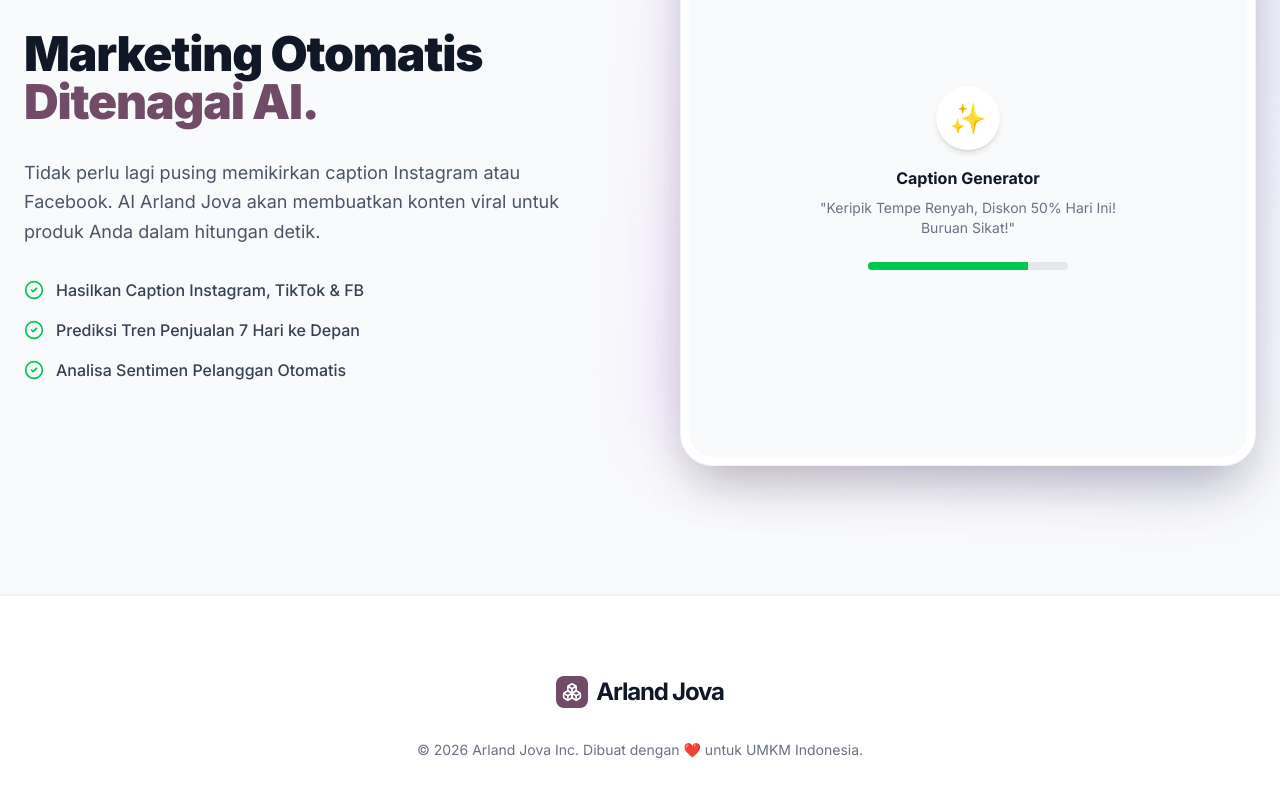
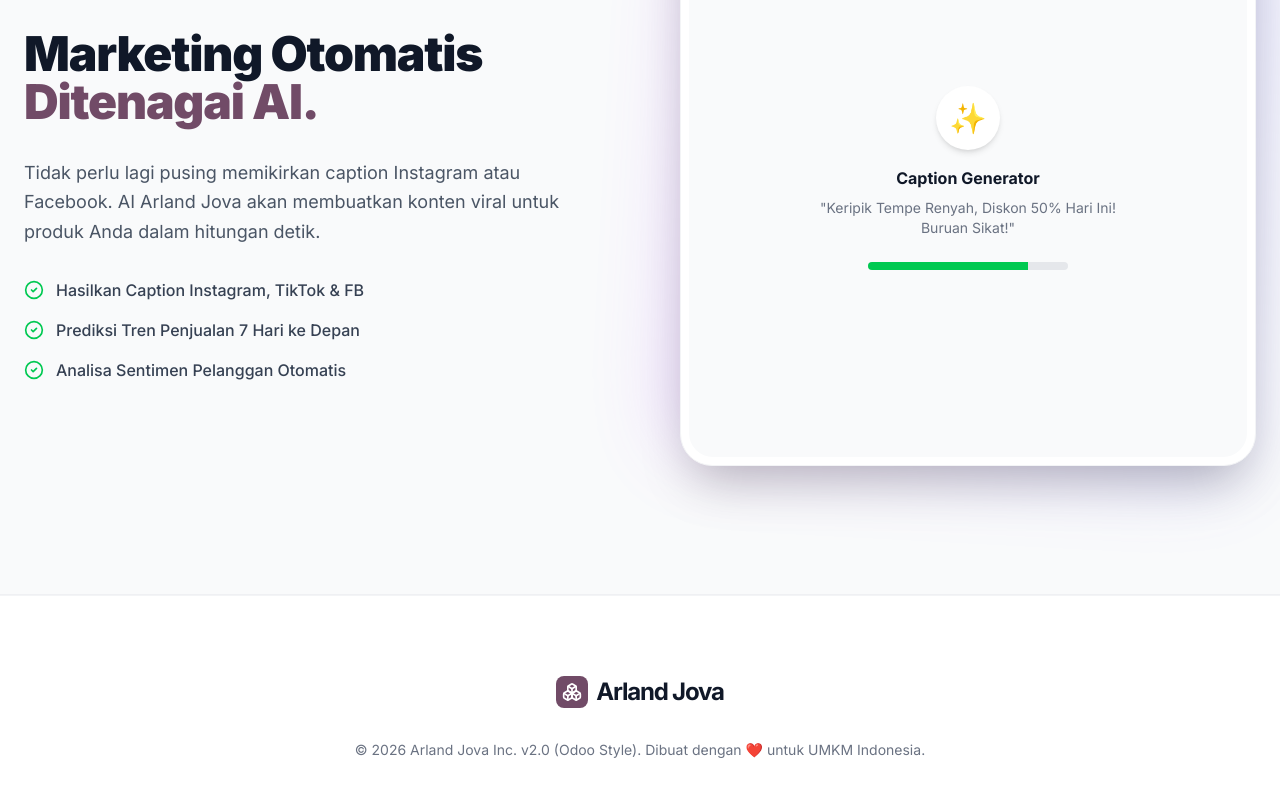
Before and after one commit to arratujuhkreasi/Nulls, a Next.js app in the folder apps/web/: page / in a window 1280 px wide. Shown: the part 1257-2053 px from the top of the page. Built offline with nearby package versions, Linux system fonts and the light colour scheme.

Commit message:
Feat: Add v2.0 Version Tag for Debugging

```diff
--- a/apps/web/app/page.tsx
+++ b/apps/web/app/page.tsx
@@ -148,7 +148,7 @@ export default function LandingPage() {
             </div>
             <span className="text-gray-900">Arland Jova</span>
           </div>
-          <p className="text-gray-500 text-sm">© 2026 Arland Jova Inc. Dibuat dengan ❤️ untuk UMKM Indonesia.</p>
+          <p className="text-gray-500 text-sm">© 2026 Arland Jova Inc. v2.0 (Odoo Style). Dibuat dengan ❤️ untuk UMKM Indonesia.</p>
         </div>
       </footer>
     </div>
```
